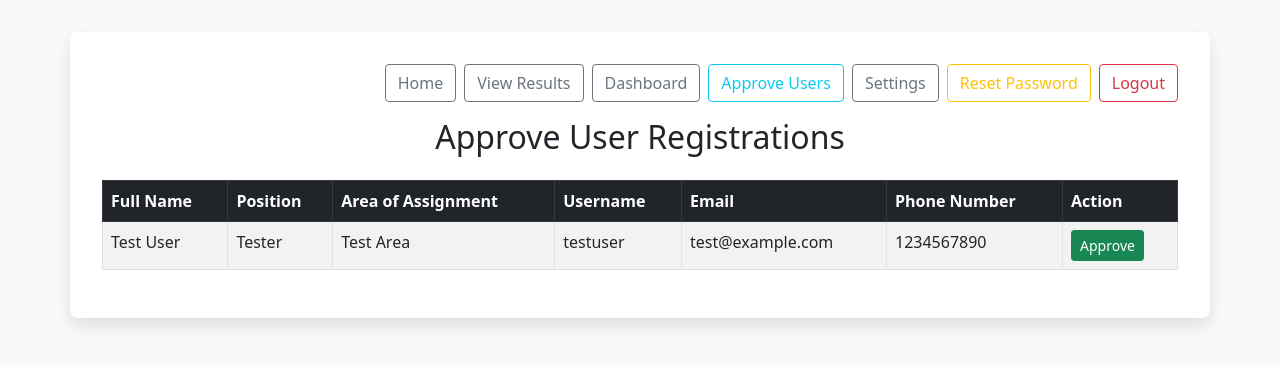
After one commit to Alden0827/fds_talaan, a Flask app: page /admin/approve_users in a window 1280 px wide. The commit adds this page. Shown: the top 365 px of the page. Run offline with Flask 3, Linux system fonts and the light colour scheme; a user stored in the database is signed in; data comes from the database, SQL or seed files in the repository; both versions use the stored data as it was after the commit; some libraries are stand-ins or nearby versions.

Commit message:
feat: Implement user authentication, approval, and survey session management
This commit introduces a comprehensive set of features to the application:

- **User Authentication:** Adds a complete user authentication system with login, registration, and logout functionality. The main page is now protected and requires users to be logged in.
- **User Approval System:** Implements a user approval system where administrators can approve new user registrations. A new page is available for admins to manage these approvals.
- **Password Reset:** Adds a password reset feature for logged-in users.
- **Survey Session Management:** Introduces a new settings page for administrators to create and manage survey sessions. Assessments are now linked to the active survey session.
- **Admin Role:** Adds an admin role and a CLI command to grant admin privileges to users.

```diff
--- a/app.py
+++ b/app.py
@@ -10,6 +10,18 @@ import csv
 import io
 from sqlalchemy.orm import joinedload
 import json
+from werkzeug.security import generate_password_hash, check_password_hash
+from flask_login import LoginManager, UserMixin, login_user, login_required, logout_user, current_user
+from functools import wraps
+
+def admin_required(f):
+    @wraps(f)
+    def decorated_function(*args, **kwargs):
+        if not current_user.is_authenticated or not current_user.is_admin:
+            flash("You don't have permission to access this page.", "danger")
+            return redirect(url_for('login'))
+        return f(*args, **kwargs)
+    return decorated_function
 
 # --- App Setup ---
 basedir = os.path.abspath(os.path.dirname(__file__))
@@ -19,8 +31,28 @@ app.config['SQLALCHEMY_DATABASE_URI'] = 'sqlite:///' + os.path.join(basedir, 'ap
 app.config['SQLALCHEMY_TRACK_MODIFICATIONS'] = False
 
 db = SQLAlchemy(app)
+login_manager = LoginManager(app)
+login_manager.login_view = 'login'
 
 # --- Database Models ---
+
+class User(UserMixin, db.Model):
+    id = db.Column(db.Integer, primary_key=True)
+    fullname = db.Column(db.String(150), nullable=False)
+    position = db.Column(db.String(100))
+    area_of_assignment = db.Column(db.String(150))
+    username = db.Column(db.String(80), unique=True, nullable=False)
+    password = db.Column(db.String(200), nullable=False)
+    email = db.Column(db.String(120), unique=True, nullable=False)
+    phone_number = db.Column(db.String(20))
+    is_approved = db.Column(db.Boolean, default=False)
+    is_admin = db.Column(db.Boolean, default=False)
+
+    def set_password(self, password):
+        self.password = generate_password_hash(password)
+
+    def check_password(self, password):
+        return check_password_hash(self.password, password)
 
 class Beneficiary(db.Model):
     id = db.Column(db.Integer, primary_key=True)
@@ -40,6 +72,8 @@ class Assessment(db.Model):
     beneficiary_id = db.Column(db.Integer, db.ForeignKey('beneficiary.id'), nullable=False)
     date_taken = db.Column(db.DateTime, server_default=db.func.now())
     answers = db.relationship('Answer', backref='assessment', lazy=True, cascade="all, delete-orphan")
+    session_id = db.Column(db.Integer, db.ForeignKey('survey_session.id'), nullable=True)
+    session = db.relationship('SurveySession')
 
 class Question(db.Model):
     id = db.Column(db.Integer, primary_key=True)
@@ -55,8 +89,121 @@ class Answer(db.Model):
     value = db.Column(db.String(1000))
     question = db.relationship('Question')
 
+class SurveySession(db.Model):
+    id = db.Column(db.Integer, primary_key=True)
+    name = db.Column(db.String(150), nullable=False)
+    is_active = db.Column(db.Boolean, default=False)
+
+@login_manager.user_loader
+def load_user(user_id):
+    return User.query.get(int(user_id))
+
 # --- Routes ---
+@app.route('/login', methods=['GET', 'POST'])
+def login():
+    if current_user.is_authenticated:
+        return redirect(url_for('index'))
+    if request.method == 'POST':
+        username = request.form['username']
+        password = request.form['password']
+        user = User.query.filter_by(username=username).first()
+        if user and user.check_password(password):
+            if user.is_approved:
+                login_user(user)
+                return redirect(url_for('index'))
+            else:
+                flash('Your account is pending approval.', 'warning')
+        else:
+            flash('Invalid username or password.', 'danger')
+    return render_template('login.html')
+
+@app.route('/register', methods=['GET', 'POST'])
+def register():
+    if current_user.is_authenticated:
+        return redirect(url_for('index'))
+    if request.method == 'POST':
+        user = User(
+            fullname=request.form['fullname'],
+            position=request.form['position'],
+            area_of_assignment=request.form['area_of_assignment'],
+            username=request.form['username'],
+            email=request.form['email'],
+            phone_number=request.form['phone_number']
+        )
+        user.set_password(request.form['password'])
+        db.session.add(user)
+        db.session.commit()
+        flash('Registration successful! Please wait for admin approval.', 'success')
+        return redirect(url_for('login'))
+    return render_template('register.html')
+
+@app.route('/logout')
+@login_required
+def logout():
+    logout_user()
+    return redirect(url_for('login'))
+
+@app.route('/admin/approve_users')
+@login_required
+@admin_required
+def approve_users():
+    users_to_approve = User.query.filter_by(is_approved=False).all()
+    return render_template('approve_users.html', users=users_to_approve)
+
+@app.route('/admin/approve/<int:user_id>')
+@login_required
+@admin_required
+def approve_user(user_id):
+    user = User.query.get_or_404(user_id)
+    user.is_approved = True
+    db.session.commit()
+    flash(f'User {user.username} has been approved.', 'success')
+    return redirect(url_for('approve_users'))
+
+@app.route('/settings', methods=['GET', 'POST'])
+@login_required
+@admin_required
+def settings():
+    if request.method == 'POST':
+        session_name = request.form.get('session_name')
+        if session_name:
+            new_session = SurveySession(name=session_name)
+            db.session.add(new_session)
+            db.session.commit()
+            flash('New survey session created.', 'success')
+
+        active_session_id = request.form.get('active_session')
+        if active_session_id:
+            SurveySession.query.update({SurveySession.is_active: False})
+            active_session = SurveySession.query.get(active_session_id)
+            if active_session:
+                active_session.is_active = True
+                db.session.commit()
+                flash('Active survey session updated.', 'success')
+
+        return redirect(url_for('settings'))
+
+    sessions = SurveySession.query.all()
+    active_session = SurveySession.query.filter_by(is_active=True).first()
+    return render_template('settings.html', sessions=sessions, active_session=active_session)
+
+@app.route('/reset_password', methods=['GET', 'POST'])
+@login_required
+def reset_password():
+    if request.method == 'POST':
+        current_password = request.form['current_password']
+        new_password = request.form['new_password']
+        if current_user.check_password(current_password):
+            current_user.set_password(new_password)
+            db.session.commit()
+            flash('Your password has been updated.', 'success')
+            return redirect(url_for('index'))
+        else:
+            flash('Invalid current password.', 'danger')
+    return render_template('reset_password.html')
+
 @app.route('/')
+@login_required
 def index():
     questions_from_db = Question.query.order_by(Question.order).all()
     grouped_questions = defaultdict(list)
@@ -91,6 +238,11 @@ def index():
 
 @app.route('/submit', methods=['POST'])
 def submit():
+    active_session = SurveySession.query.filter_by(is_active=True).first()
+    if not active_session:
+        flash('No active survey session. Please contact an administrator.', 'danger')
+        return redirect(url_for('index'))
+
     household_id = request.form.get('household_id')
     if not household_id:
         flash('Household ID is required.', 'danger')
@@ -111,7 +263,7 @@ def submit():
         )
         db.session.add(beneficiary)
 
-    assessment = Assessment(beneficiary=beneficiary)
+    assessment = Assessment(beneficiary=beneficiary, session=active_session)
     db.session.add(assessment)
 
     for key, value in request.form.items():
@@ -469,6 +621,21 @@ def init_db_command():
 
 app.cli.add_command(init_db_command)
 
+@click.command('make-admin')
+@with_appcontext
+@click.argument('username')
+def make_admin_command(username):
+    """Grant admin privileges to a user."""
+    user = User.query.filter_by(username=username).first()
+    if user:
+        user.is_admin = True
+        db.session.commit()
+        click.echo(f'User {username} is now an admin.')
+    else:
+        click.echo(f'User {username} not found.')
+
+app.cli.add_command(make_admin_command)
+
 if __name__ == '__main__':
     # app.run(debug=True)
     app.run(host="0.0.0.0", port=5000, debug=True)
--- /dev/null
+++ b/templates/approve_users.html
@@ -0,0 +1,41 @@
+{% extends "base.html" %}
+
+{% block title %}Approve Users{% endblock %}
+
+{% block content %}
+<h2 class="text-center mb-4">Approve User Registrations</h2>
+<div class="table-responsive">
+    <table class="table table-striped table-bordered">
+        <thead class="table-dark">
+            <tr>
+                <th>Full Name</th>
+                <th>Position</th>
+                <th>Area of Assignment</th>
+                <th>Username</th>
+                <th>Email</th>
+                <th>Phone Number</th>
+                <th>Action</th>
+            </tr>
+        </thead>
+        <tbody>
+            {% for user in users %}
+            <tr>
+                <td>{{ user.fullname }}</td>
+                <td>{{ user.position }}</td>
+                <td>{{ user.area_of_assignment }}</td>
+                <td>{{ user.username }}</td>
+                <td>{{ user.email }}</td>
+                <td>{{ user.phone_number }}</td>
+                <td>
+                    <a href="{{ url_for('approve_user', user_id=user.id) }}" class="btn btn-success btn-sm">Approve</a>
+                </td>
+            </tr>
+            {% else %}
+            <tr>
+                <td colspan="7" class="text-center">No users awaiting approval.</td>
+            </tr>
+            {% endfor %}
+        </tbody>
+    </table>
+</div>
+{% endblock %}
--- a/templates/base.html
+++ b/templates/base.html
@@ -54,9 +54,20 @@
   <body>
     <div class="container">
         <nav class="d-flex justify-content-end mb-3">
-            <a href="{{ url_for('index') }}" class="btn btn-outline-secondary me-2">Home</a>
-            <a href="{{ url_for('results') }}" class="btn btn-outline-secondary me-2">View Results</a>
-            <a href="{{ url_for('dashboard') }}" class="btn btn-outline-secondary">Dashboard</a>
+            {% if current_user.is_authenticated %}
+                <a href="{{ url_for('index') }}" class="btn btn-outline-secondary me-2">Home</a>
+                <a href="{{ url_for('results') }}" class="btn btn-outline-secondary me-2">View Results</a>
+                <a href="{{ url_for('dashboard') }}" class="btn btn-outline-secondary me-2">Dashboard</a>
+                {% if current_user.is_admin %}
+                    <a href="{{ url_for('approve_users') }}" class="btn btn-outline-info me-2">Approve Users</a>
+                    <a href="{{ url_for('settings') }}" class="btn btn-outline-secondary me-2">Settings</a>
+                {% endif %}
+                <a href="{{ url_for('reset_password') }}" class="btn btn-outline-warning me-2">Reset Password</a>
+                <a href="{{ url_for('logout') }}" class="btn btn-outline-danger">Logout</a>
+            {% else %}
+                <a href="{{ url_for('login') }}" class="btn btn-outline-primary me-2">Login</a>
+                <a href="{{ url_for('register') }}" class="btn btn-outline-success">Register</a>
+            {% endif %}
         </nav>
         {% with messages = get_flashed_messages(with_categories=true) %}
             {% if messages %}
```
Also changed, not shown: templates/login.html (added, +25 -0 lines), templates/register.html (added, +51 -0 lines), templates/reset_password.html (added, +22 -0 lines), templates/settings.html (added, +48 -0 lines), app.db.
